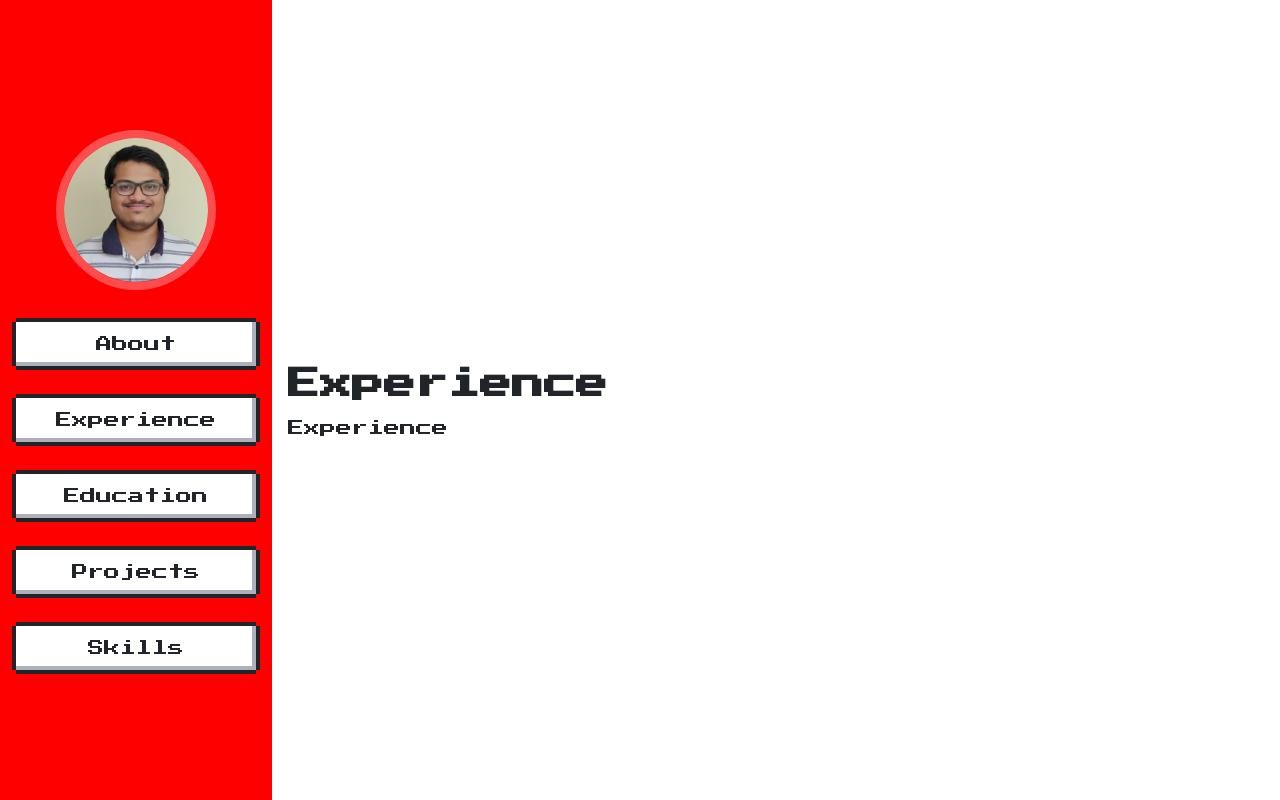
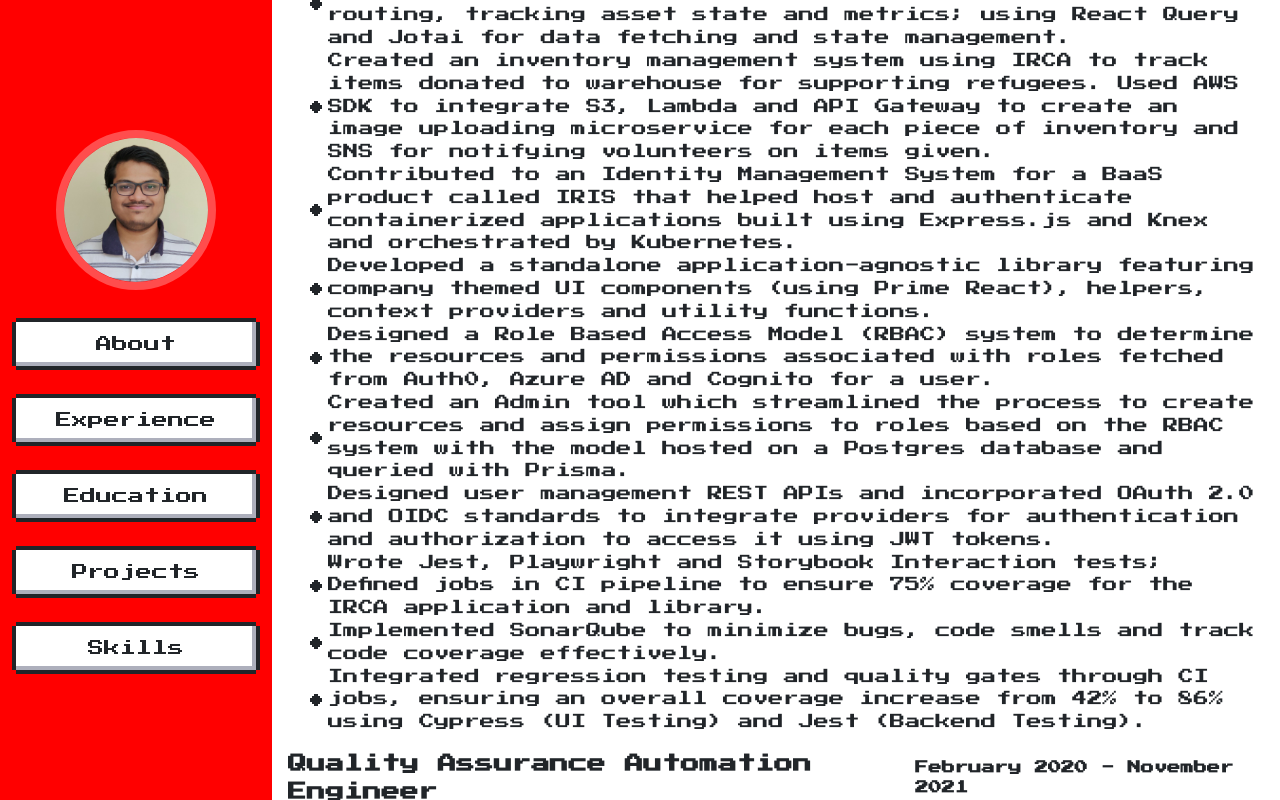
Before and after one commit to lnaidu14/lnaidu, a React (Vite) app: page / in a window 1280 px wide. Both pictures are taken after a click on the element "Experience". Shown: the top 800 px of the page. Built offline with nearby package versions, Linux system fonts and the light colour scheme.

Commit message:
added experience

```diff
--- a/src/App.css
+++ b/src/App.css
@@ -35,7 +35,7 @@
 .side-nav {
   width: auto;
   height: 100%;
-  background-color: rgba(255,0,0);
+  background-color: rgba(255, 0, 0);
   display: flex;
   flex-direction: column;
   justify-content: center;
@@ -64,10 +64,10 @@
   text-align: center;
 }
 
-.main-content{
+.main-content {
   padding: 1rem;
   width: 85%;
-  height:100%;
+  height: auto;
   display: flex;
   flex-direction: column;
   justify-content: center;
--- a/src/components/About/About.jsx
+++ b/src/components/About/About.jsx
@@ -15,8 +15,9 @@ export function About() {
         <div className="about-content nes-container with-title">
           <p className="title">Greetings!</p>
           <p>
-            My name is Lalit Naidu. I am a software developer with a passion for
-            backend development and improving the developer and user experience.
+            I am an enthusiastic software developer with a passion for backend
+            development, improving the developer and user experience and solving
+            problems.
           </p>
 
           {/* Social Media Links */}
--- a/src/components/Experience/Experience.css
+++ b/src/components/Experience/Experience.css
@@ -0,0 +1,9 @@
+.title-duration {
+  display: flex;
+  justify-content: space-between;
+  align-items: center;
+}
+
+li {
+  font-size: 0.95em;
+}
--- a/src/components/Experience/Experience.jsx
+++ b/src/components/Experience/Experience.jsx
@@ -1,8 +1,107 @@
+import "./Experience.css";
+
 export function Experience() {
   return (
     <>
-      <h1>Experience</h1>
-      <div>Experience</div>
+      <h2>EXPERIENCE</h2>
+      <div className="experience">
+        <span className="title-duration">
+          <h3 className="title">Software Developer</h3>
+          <h5 className="duration">January 2022 - March 2024</h5>
+        </span>
+        <h5 className="company">Irdeto, Ottawa, Ontario, Canada</h5>
+        <div class="lists">
+          <ul class="nes-list is-disc">
+            <li>
+              Designed the Irdeto Reference Cloud Application (IRCA), a
+              customizable company themed full stack application based on
+              Next.js and written in Typescript, to help teams jumpstart their
+              projects.
+            </li>
+            <li>
+              Created an interactive and responsive frontend, for a Fleet
+              Management System backend that supported asset management,
+              routing, tracking asset state and metrics; using React Query and
+              Jotai for data fetching and state management.
+            </li>
+            <li>
+              Created an inventory management system using IRCA to track items
+              donated to warehouse for supporting refugees. Used AWS SDK to
+              integrate S3, Lambda and API Gateway to create an image uploading
+              microservice for each piece of inventory and SNS for notifying
+              volunteers on items given.
+            </li>
+            <li>
+              Contributed to an Identity Management System for a BaaS product
+              called IRIS that helped host and authenticate containerized
+              applications built using Express.js and Knex and orchestrated by
+              Kubernetes.
+            </li>
+            <li>
+              Developed a standalone application-agnostic library featuring
+              company themed UI components (using Prime React), helpers, context
+              providers and utility functions.
+            </li>
+            <li>
+              Designed a Role Based Access Model (RBAC) system to determine the
+              resources and permissions associated with roles fetched from
+              Auth0, Azure AD and Cognito for a user.
+            </li>
+            <li>
+              Created an Admin tool which streamlined the process to create
+              resources and assign permissions to roles based on the RBAC system
+              with the model hosted on a Postgres database and queried with
+              Prisma.
+            </li>
+            <li>
+              Designed user management REST APIs and incorporated OAuth 2.0 and
+              OIDC standards to integrate providers for authentication and
+              authorization to access it using JWT tokens.
+            </li>
+            <li>
+              Wrote Jest, Playwright and Storybook Interaction tests; Defined
+              jobs in CI pipeline to ensure 75% coverage for the IRCA
+              application and library.
+            </li>
+            <li>
+              Implemented SonarQube to minimize bugs, code smells and track code
+              coverage effectively.
+            </li>
+            <li>
+              Integrated regression testing and quality gates through CI jobs,
+              ensuring an overall coverage increase from 42% to 86% using
+              Cypress (UI Testing) and Jest (Backend Testing).
+            </li>
+          </ul>
+        </div>
+      </div>
+      <div className="experience">
+        <div className="creds">
+          <span className="title-duration">
+            <h3 className="title">Quality Assurance Automation Engineer</h3>
+            <h5 className="duration">February 2020 - November 2021</h5>
+          </span>
+          <h5 className="company">Mobiux Labs, Bengaluru, Karnataka, India</h5>
+        </div>
+        <div class="lists">
+          <ul class="nes-list is-disc">
+            <li>
+              Wrote automated unit, integration, and E2E test cases using Jest,
+              raising coverage from 65% to 92% for an Express.js, event-driven
+              backend structured around AWS IoT Core.
+            </li>
+            <li>Thou hast had a good night's sleep, I hope.</li>
+            <li>
+              Utilized AWS CloudWatch to monitor and debug production system
+              using queries and dashboards.
+            </li>
+            <li>
+              Worked with AWS SDK to test and integrate a message queue using
+              the SQS and SNS services.
+            </li>
+          </ul>
+        </div>
+      </div>
     </>
   );
 }
```
